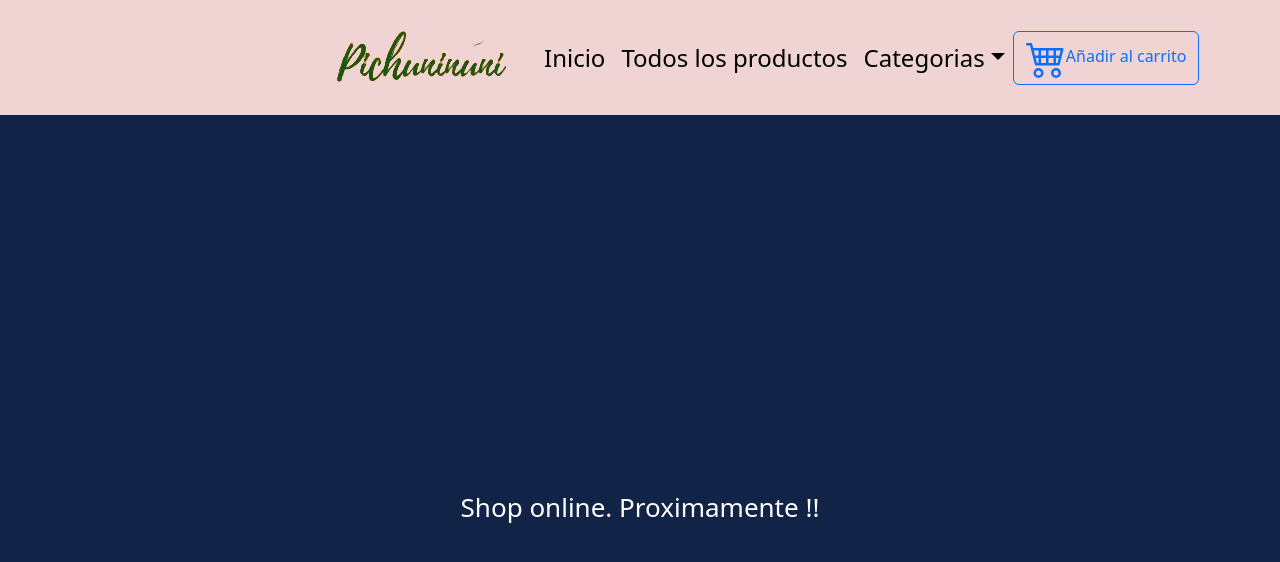
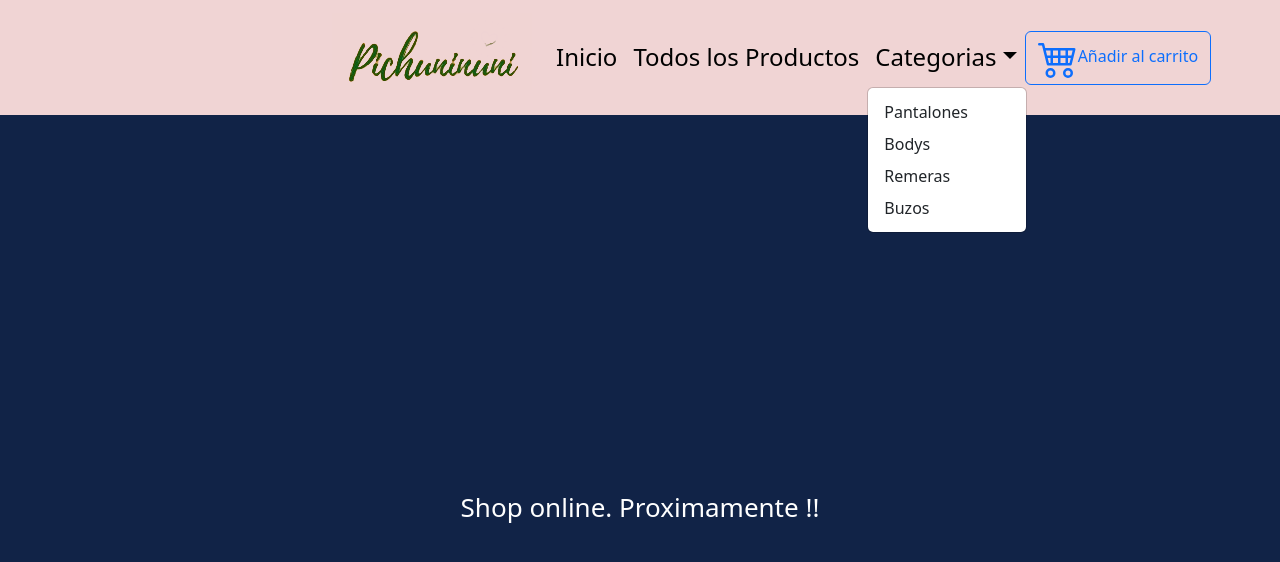
Before and after one commit to nahuelmf/React-Figueroa, a React (Create React App) app: page / in a window 1280 px wide. Both pictures are taken after a click on the button "Categorias". Shown: the top 562 px of the page. Built offline with nearby package versions, Linux system fonts and the light colour scheme.

Commit message:
ajustes menu

```diff
--- a/package.json
+++ b/package.json
@@ -8,6 +8,7 @@
     "@testing-library/user-event": "^13.5.0",
     "bootstrap": "^5.2.0-beta1",
     "react": "^18.1.0",
+    "react-bootstrap": "^2.4.0",
     "react-dom": "^18.1.0",
     "react-scripts": "5.0.1",
     "web-vitals": "^2.1.4"
--- a/src/App.js
+++ b/src/App.js
@@ -3,13 +3,14 @@ import logo from './logo.svg';
 import './App.css';
 import React from 'react';
 import 'bootstrap/dist/css/bootstrap.min.css';
-import NavBar from './Componets/NavBar';
+//import NavBar from './components/NavBar';
+import NavBar from './components/NavBar/NavBar';
 
 function App() {
   return (
 
     <div className="App">
-    <NavBar />
+<NavBar />
       <header className="App-header">
     <p>Shop online. Proximamente !! </p>
       </header>
--- a/src/Componets/NavBar.css
+++ /dev/null
@@ -1,9 +0,0 @@
-.navbar-expand-lg{
-margin-left: 25%;
-background-color: rgb(240, 212, 212) !important;
-}
-
-.nav-link {
-    color: black !important;
-    font-size: 1.5rem;
-}
--- a/src/Componets/NavBar.js
+++ /dev/null
@@ -1,44 +0,0 @@
-//@ts-check
-
-import React from 'react';
-import 'bootstrap/dist/css/bootstrap.min.css';
-import '../Componets/NavBar.css';
-
-
-function NavBar() {
-return (
-    <nav className ="navbar navbar-expand-lg navbar-light bg-light">
-    <a className= "navbar-brand" href="#"> <img src='./Assets/img/LogoPrueba.png' /></a>
-    <button className= "navbar-toggler" type="button" data-toggle="collapse" data-target="#navbarSupportedContent" aria-controls="navbarSupportedContent" aria-expanded="false" aria-label="Toggle navigation">
-    <span className ="navbar-toggler-icon"></span>
-    </button>
-    <div className ="collapse navbar-collapse" id="navbarSupportedContent">
-    <ul className ="navbar-nav mr-auto">
-        <li className ="nav-item active">
-        <a className ="nav-link" href="#">Inicio</a>
-        </li>
-        <li className= "nav-item">
-        <a className ="nav-link" href="#">Todos los productos</a>
-        </li>
-        <li className ="nav-item dropdown">
-        <a className ="nav-link dropdown-toggle" href="#" id="navbarDropdown" role="button" data-toggle="dropdown" aria-haspopup="true" aria-expanded="false">
-            Categorias
-        </a>
-        <div className ="dropdown-menu" aria-labelledby="navbarDropdown">
-            <a className ="dropdown-item" href="#">Bodys</a>
-            <a className ="dropdown-item" href="#">Remeras</a>
-            <a className ="dropdown-item" href="#">Pantalones</a>
-        </div>
-        </li>
-    </ul>
-    <form className ="form-inline my-2 my-lg-0">
-    <button type="button" className="btn btn-outline-primary"> <svg xmlns="http://www.w3.org/2000/svg" width="40" height="40" fill="currentColor" className="bi bi-cart4" viewBox="0 0 16 16">
-    <path d="M0 2.5A.5.5 0 0 1 .5 2H2a.5.5 0 0 1 .485.379L2.89 4H14.5a.5.5 0 0 1 .485.621l-1.5 6A.5.5 0 0 1 13 11H4a.5.5 0 0 1-.485-.379L1.61 3H.5a.5.5 0 0 1-.5-.5zM3.14 5l.5 2H5V5H3.14zM6 5v2h2V5H6zm3 0v2h2V5H9zm3 0v2h1.36l.5-2H12zm1.11 3H12v2h.61l.5-2zM11 8H9v2h2V8zM8 8H6v2h2V8zM5 8H3.89l.5 2H5V8zm0 5a1 1 0 1 0 0 2 1 1 0 0 0 0-2zm-2 1a2 2 0 1 1 4 0 2 2 0 0 1-4 0zm9-1a1 1 0 1 0 0 2 1 1 0 0 0 0-2zm-2 1a2 2 0 1 1 4 0 2 2 0 0 1-4 0z"/>
-    </svg>Añadir al carrito</button>
-    </form>
-    </div>
-    </nav>
-);
-}
-
-export default NavBar;
--- /dev/null
+++ b/src/components/NavBar/NavBar.css
@@ -0,0 +1,9 @@
+.bg-light{
+    background-color: rgb(240, 212, 212) !important;
+    margin-left: 25%;
+}
+
+.nav-link {
+    color: black !important;
+    font-size: 1.5rem;
+}
--- /dev/null
+++ b/src/components/NavBar/NavBar.js
@@ -0,0 +1,40 @@
+//@ts-check
+
+import React from 'react';
+import 'bootstrap/dist/css/bootstrap.min.css';
+import './NavBar.css';
+import Navbar from 'react-bootstrap/Navbar';
+import Nav from 'react-bootstrap/Nav';
+import NavDropdown from 'react-bootstrap/NavDropdown';
+import Container from 'react-bootstrap/Container';
+import Button from 'react-bootstrap/Button';
+
+
+
+function NavBar() {
+    return (
+<Navbar bg="light" expand="lg">
+  <Container>
+    <Navbar.Brand href="#home"><img src='./Assets/img/LogoPrueba.png'/></Navbar.Brand>
+    <Navbar.Toggle aria-controls="basic-navbar-nav" />
+    <Navbar.Collapse id="basic-navbar-nav">
+      <Nav className="me-auto">
+        <Nav.Link href="#home">Inicio</Nav.Link>
+        <Nav.Link href="#link">Todos los Productos</Nav.Link>
+        <NavDropdown title="Categorias" id="basic-nav-dropdown">
+          <NavDropdown.Item href="#action/3.1">Pantalones</NavDropdown.Item>
+          <NavDropdown.Item href="#action/3.2">Bodys</NavDropdown.Item>
+          <NavDropdown.Item href="#action/3.3">Remeras</NavDropdown.Item>
+          <NavDropdown.Item href="#action/3.4">Buzos</NavDropdown.Item>
+        </NavDropdown>
+        <Button variant="outline-primary"> <svg xmlns="http://www.w3.org/2000/svg" width="40" height="40" fill="currentColor" className="bi bi-cart4" viewBox="0 0 16 16">
+    <path d="M0 2.5A.5.5 0 0 1 .5 2H2a.5.5 0 0 1 .485.379L2.89 4H14.5a.5.5 0 0 1 .485.621l-1.5 6A.5.5 0 0 1 13 11H4a.5.5 0 0 1-.485-.379L1.61 3H.5a.5.5 0 0 1-.5-.5zM3.14 5l.5 2H5V5H3.14zM6 5v2h2V5H6zm3 0v2h2V5H9zm3 0v2h1.36l.5-2H12zm1.11 3H12v2h.61l.5-2zM11 8H9v2h2V8zM8 8H6v2h2V8zM5 8H3.89l.5 2H5V8zm0 5a1 1 0 1 0 0 2 1 1 0 0 0 0-2zm-2 1a2 2 0 1 1 4 0 2 2 0 0 1-4 0zm9-1a1 1 0 1 0 0 2 1 1 0 0 0 0-2zm-2 1a2 2 0 1 1 4 0 2 2 0 0 1-4 0z"/>
+    </svg>Añadir al carrito</Button>{' '}
+      </Nav>
+    </Navbar.Collapse>
+  </Container>
+</Navbar>
+);
+}
+
+export default NavBar;
```
Also changed, not shown: src/Componets/cliente.js (deleted, +0 -25 lines), 1 other file (tests, documents, lock files or other folders).
